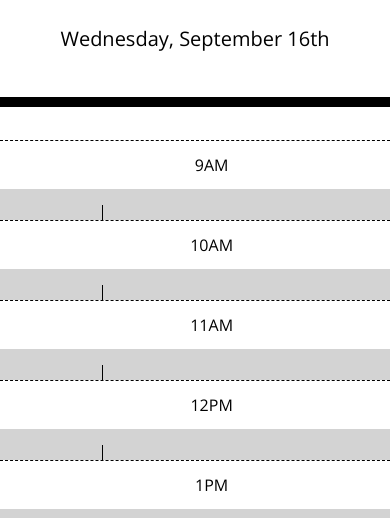
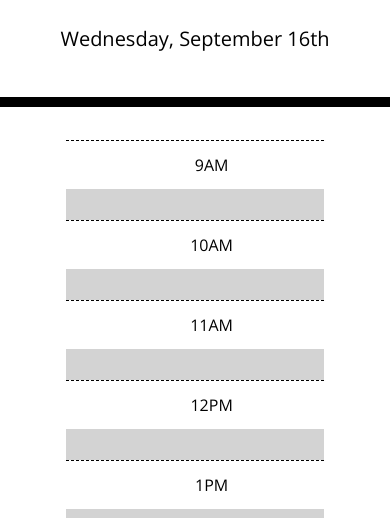
Before and after one commit to DS1826/daily-planner, a plain HTML site: page index.html in a window 390 px wide. Shown: the part 256-774 px from the top of the page. Drawn offline with nearby package versions, Linux system fonts and the light colour scheme.

Commit message:
added media query

```diff
--- a/assets/style.css
+++ b/assets/style.css
@@ -1,18 +1,23 @@
+/* General Styles */
+
 body {
   font-family: 'Open Sans', sans-serif;
   font-size: 16px;
   line-height: 1;
 }
 
-textarea{
+textarea {
   background: transparent;
   border: none;
   resize: none;
   color: #000000;
   border-left: 1px solid black;
-  padding: 10px;
+  padding: 5px;
+  width: 100%;
+  height: auto;
 }
 
+/* Header */
 .jumbotron {
   text-align: center;
   background-color: transparent;
@@ -21,6 +26,7 @@ textarea{
   border-bottom: 10px solid black;
 }
 
+/* Time Blocks */
 .description{
   white-space: pre-wrap;
 }
@@ -63,9 +69,19 @@ textarea{
   border-bottom-right-radius: 15px;
   background-color: #06AED5;
   color: white;
+  padding: 20px;
+  white-space: normal;
 }
 
 .saveBtn i:hover {
   font-size: 20px;
   transition: all .3s ease-in-out;
 }
+
+/* Media Query */
+ @media screen and (max-width: 768px) {
+  /* The profile picture will adjust to 50% */
+  .container {
+    width: 66%
+  }
+}
```
